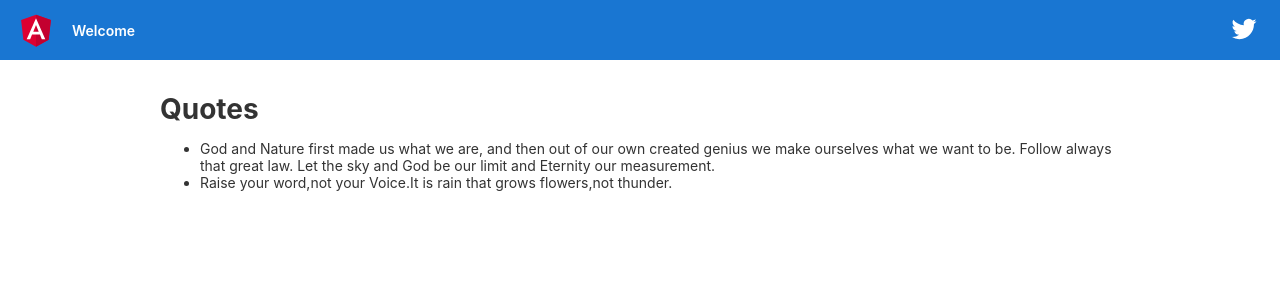
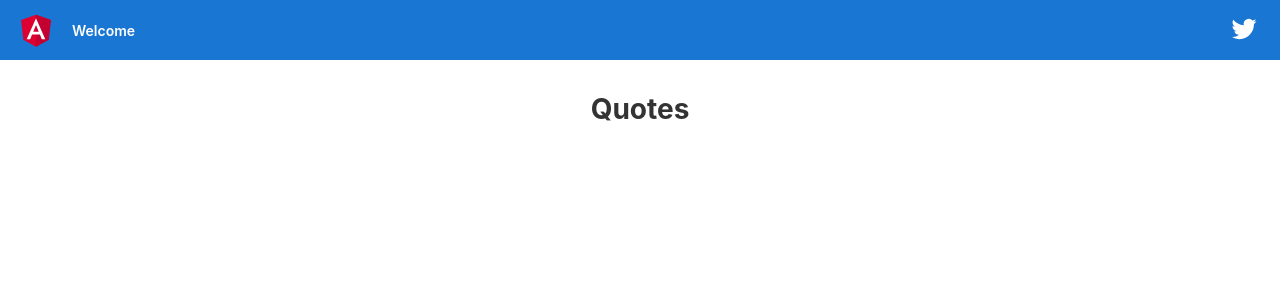
Before and after one commit to HILLARY-oti/quotesproj, an Angular app: page / in a window 1280 px wide. Shown: the top 300 px of the page. Built offline with nearby package versions, Linux system fonts and the light colour scheme.

Commit message:
add parmenently removed some contents and added to quote.component.ts

```diff
--- a/src/app/app.component.ts
+++ b/src/app/app.component.ts
@@ -7,8 +7,5 @@ import { Quote } from './quote'
   styleUrls: ['./app.component.css']
 })
 export class AppComponent {
-  quotes:Quote = [
-    {id:1, name:'God and Nature first made us what we are, and then out of our own created genius we make ourselves what we want to be. Follow always that great law. Let the sky and God be our limit and Eternity our measurement.'},
-    {id:2, name:'Raise your word,not your Voice.It is rain that grows flowers,not thunder.'},
-  ];
+
 }
```
